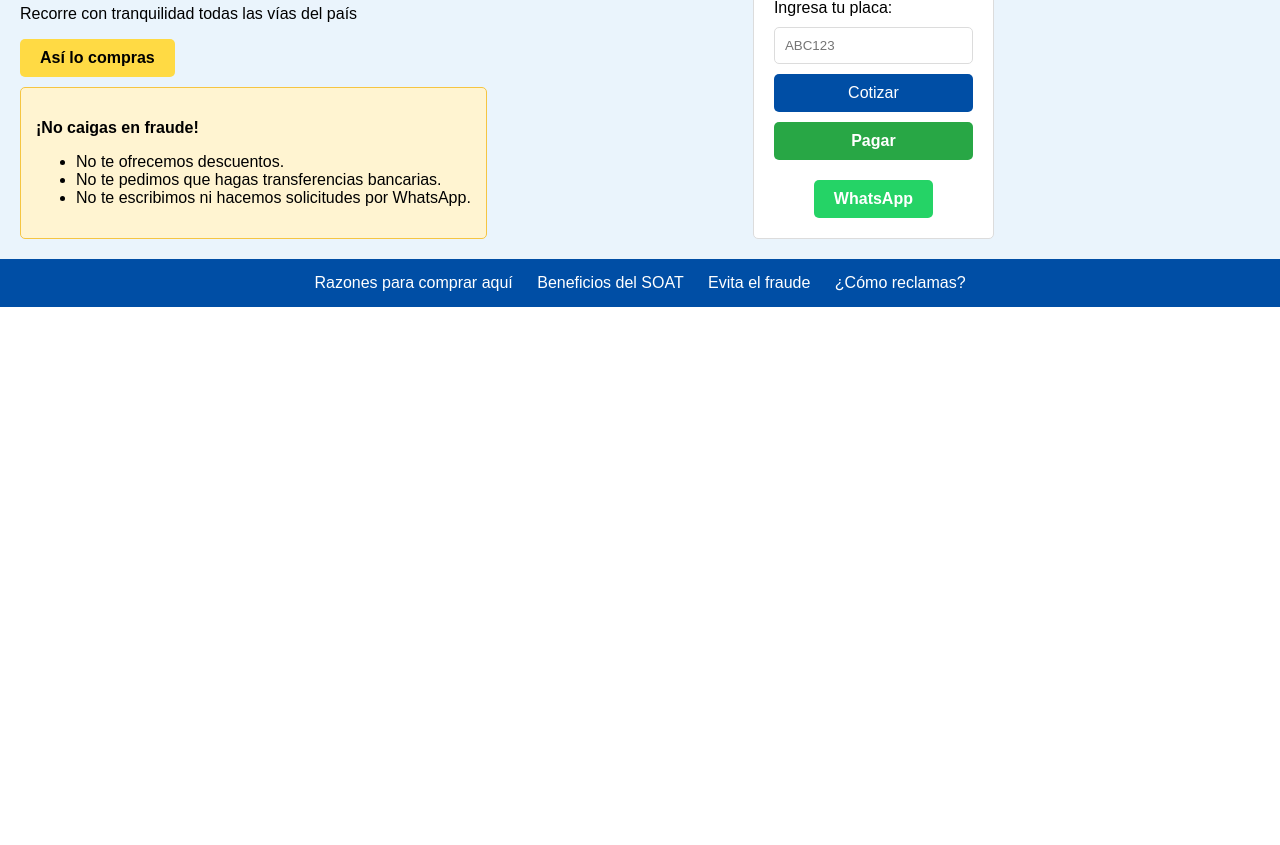
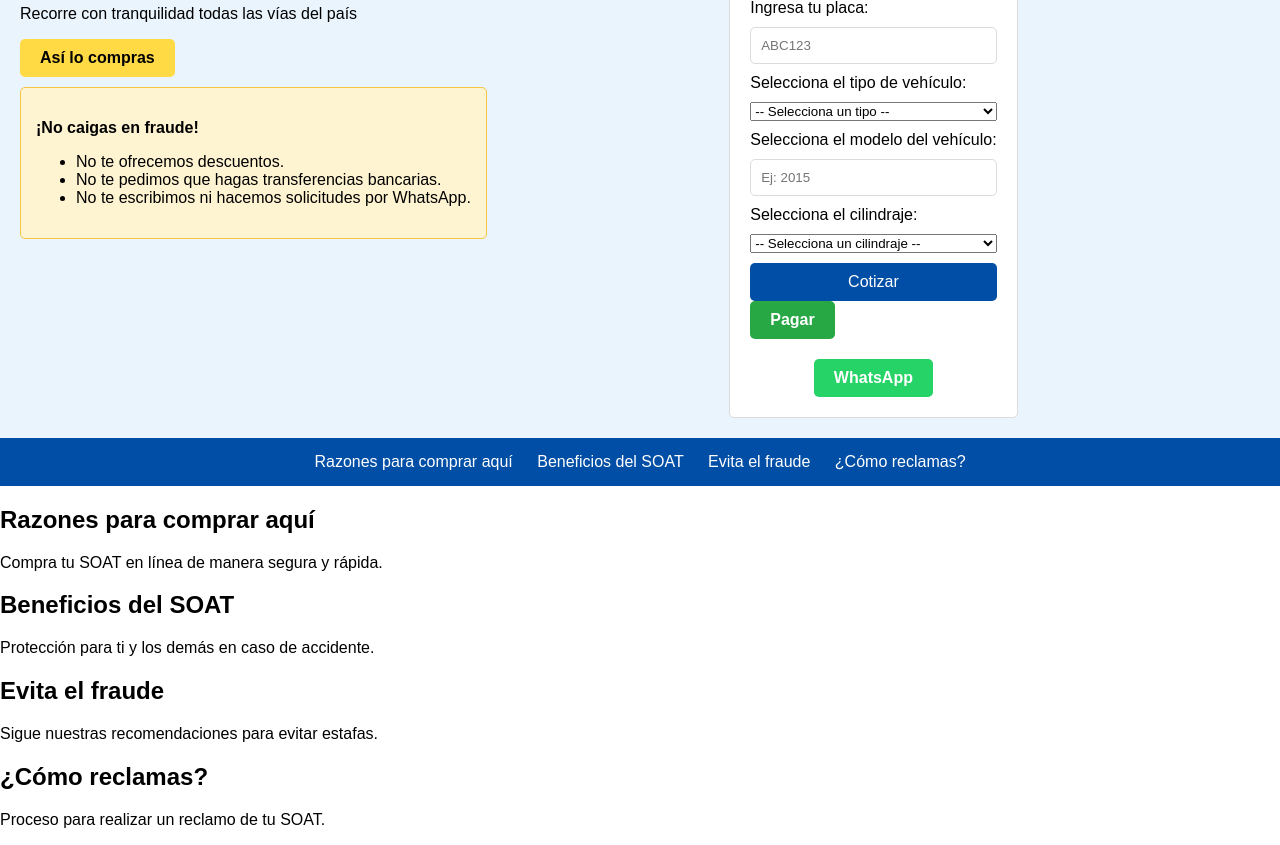
Before and after one commit to jrflorez/SOAT_ONLINE.github.io, a plain HTML site: page index.html in a window 1280 px wide. Shown: the part 140-985 px from the top of the page. Before the commit the page ends 800 px from the top, so only its background shows below. Drawn offline with Linux system fonts and the light colour scheme.

Commit message:
Update index.html

```diff
--- a/index.html
+++ b/index.html
@@ -39,22 +39,46 @@
           </ul>
         </div>
       </div>
+
       <div class="cotizacion">
         <h3>Tu SOAT 100% digital</h3>
         <form id="cotizacion-form">
           <label for="placa">Ingresa tu placa:</label>
           <input type="text" id="placa" name="placa" required placeholder="ABC123">
+
+          <label for="tipo-vehiculo">Selecciona el tipo de vehículo:</label>
+          <select id="tipo-vehiculo" name="tipo-vehiculo">
+              <option value="" disabled selected>-- Selecciona un tipo --</option>
+              <option value="automovil">Automóvil</option>
+              <option value="motocicleta">Motocicleta</option>
+              <option value="camion">Camión</option>
+              <option value="bus">Bus</option>
+              <option value="microbus">Microbús</option>
+              <option value="pickup">Pickup</option>
+              <option value="tractocamion">Tractocamión</option>
+              <option value="volqueta">Volqueta</option>
+              <option value="bicicleta">Bicicleta con motor</option>
+          </select>
+          <label for="modelo">Selecciona el modelo del vehículo:</label>
+          <input type="number" id="modelo" name="modelo" min="1980" max="2025" required placeholder="Ej: 2015">
+
+          <label for="cilindraje">Selecciona el cilindraje:</label>
+          <select id="cilindraje" name="cilindraje">
+              <option value="" disabled selected>-- Selecciona un cilindraje --</option>
+              <option value="-1500">Menos de 1.500 c.c.</option>
+              <option value="1500-2500">Entre 1.500 y 2.500 c.c.</option>
+              <option value="2500+">Más de 2.500 c.c.</option>
+          </select>
           <button type="submit">Cotizar</button>
+        </form>
+
         <button id="btnPagar">Pagar</button>
-        </form>
         <div class="whatsapp-btn">
           <button id="btnWhatsapp">WhatsApp</button>
         </div>
       </div>
     </section>
 
-
-  <!-- Pie de página -->
     <footer>
       <ul>
           <li><a href="#razones">Razones para comprar aquí</a></li>
@@ -64,6 +88,31 @@
       </ul>
     </footer>
 
+    <!-- Secciones adicionales -->
+    <section id="razones">
+      <h2>Razones para comprar aquí</h2>
+      <p>Compra tu SOAT en línea de manera segura y rápida.</p>
+    </section>
+
+    <section id="beneficios">
+      <h2>Beneficios del SOAT</h2>
+      <p>Protección para ti y los demás en caso de accidente.</p>
+    </section>
+
+    <section id="fraude">
+      <h2>Evita el fraude</h2>
+      <p>Sigue nuestras recomendaciones para evitar estafas.</p>
+    </section>
+
+    <section id="reclamos">
+      <h2>¿Cómo reclamas?</h2>
+      <p>Proceso para realizar un reclamo de tu SOAT.</p>
+    </section>
+  </main>
+
+  <!-- Pie de página -->
+
+
   <!-- Script -->
   <script src="script.js"></script>
 </body>
```
Lines whose indentation alone changed are shown as unchanged.
